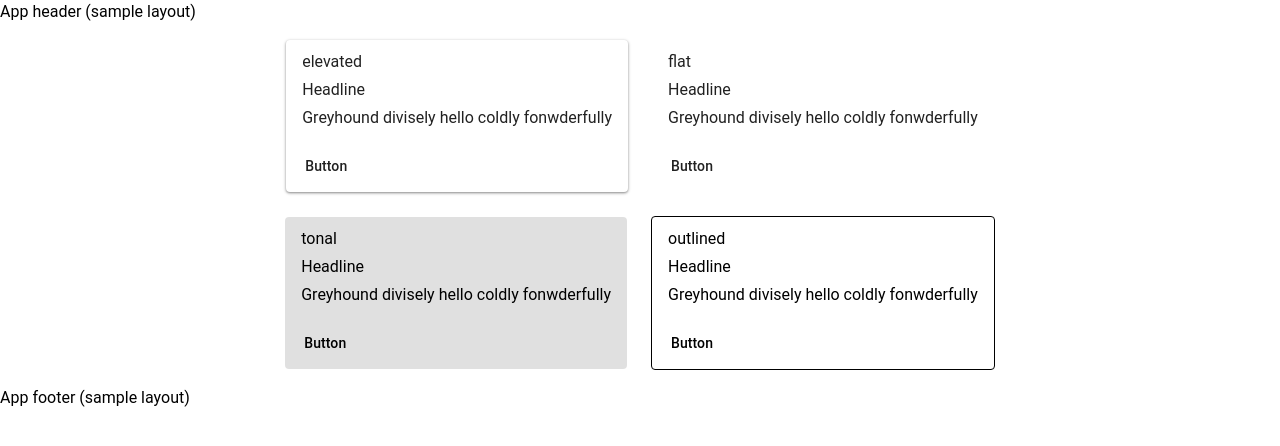
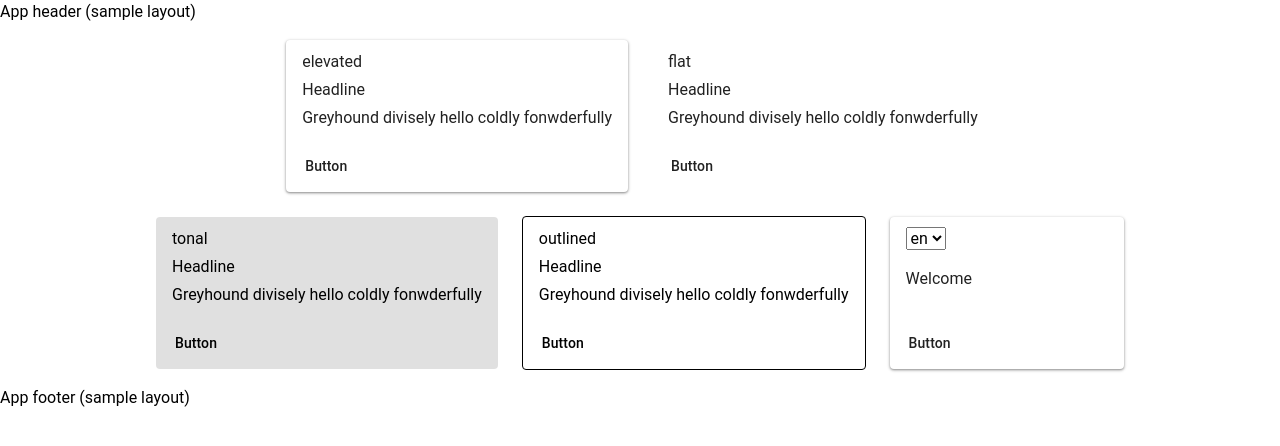
Before and after one commit to yuu-eguci/nuxt3-utc-bucket, a Nuxt app: page /sample in a window 1280 px wide. Shown: the top 446 px of the page. Built offline with nearby package versions, Linux system fonts and the light colour scheme.

Commit message:
➕ https://i18n.nuxtjs.org/docs/getting-started に準じて @nuxtjs/i18n 追加

```diff
--- /dev/null
+++ b/i18n.config.ts
@@ -0,0 +1,14 @@
+// NOTE: @nuxtjs/i18n 公式ページのまま。
+//       https://i18n.nuxtjs.org/docs/getting-started/usage
+export default defineI18nConfig(() => ({
+  legacy: false,
+  locale: 'en',
+  messages: {
+    en: {
+      welcome: 'Welcome'
+    },
+    ja: {
+      welcome: 'よーこそ'
+    },
+  }
+}))
--- a/nuxt.config.ts
+++ b/nuxt.config.ts
@@ -22,6 +22,7 @@ export default defineNuxtConfig({
   modules: [
     'vuetify-nuxt-module',
     '@nuxt/test-utils/module',
+    '@nuxtjs/i18n',
   ],
 
   vuetify: {
@@ -31,6 +32,12 @@ export default defineNuxtConfig({
     vuetifyOptions: {
       /* vuetify options */
     }
+  },
+
+  i18n: {
+    // NOTE: @nuxtjs/i18n 公式ページのまま。
+    //       https://i18n.nuxtjs.org/docs/getting-started/usage
+    vueI18n: './i18n.config.ts',
   },
 
   typescript: {
--- a/package.json
+++ b/package.json
@@ -17,6 +17,7 @@
   "devDependencies": {
     "@nuxt/eslint-config": "^0.2.0",
     "@nuxt/test-utils": "^3.11.0",
+    "@nuxtjs/i18n": "^8.1.1",
     "@vue/test-utils": "^2.4.4",
     "eslint": "^8.56.0",
     "happy-dom": "^13.3.8",
--- a/pages/sample.vue
+++ b/pages/sample.vue
@@ -78,6 +78,10 @@ const myMethod = () => {
   $debug('Sample page の method が呼ばれた!')
   $debug(myData.value, myObject)
 }
+
+// NOTE: @nuxtjs/i18n 公式ページのまま。
+//       https://i18n.nuxtjs.org/docs/getting-started/usage
+const { locale } = useI18n()
 </script>
 
 <template>
@@ -119,6 +123,34 @@ const myMethod = () => {
           </v-card-actions>
         </v-card>
       </v-col>
+      <v-col>
+        <v-card
+          class="mx-auto"
+          max-width="344"
+        >
+          <v-card-item>
+            <form>
+              <select v-model="locale">
+                <option value="en">
+                  en
+                </option>
+                <option value="ja">
+                  ja
+                </option>
+              </select>
+              <p>{{ $t('welcome') }}</p>
+            </form>
+          </v-card-item>
+
+          <v-card-actions>
+            <v-btn
+              @click="myMethod"
+            >
+              Button
+            </v-btn>
+          </v-card-actions>
+        </v-card>
+      </v-col>
     </v-row>
   </v-container>
 </template>
```
Also changed, not shown: 1 other file (tests, documents, lock files or other folders).
